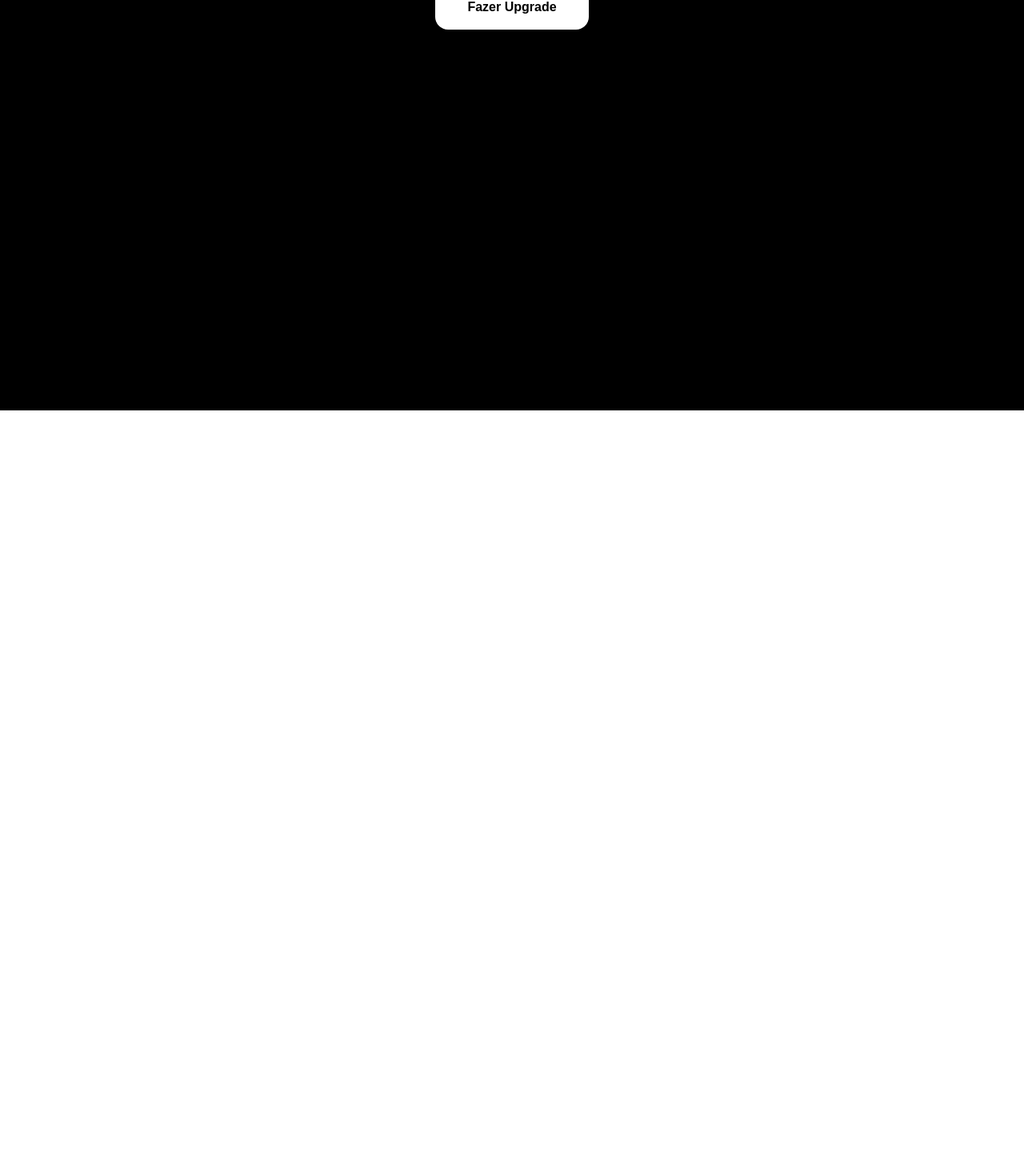
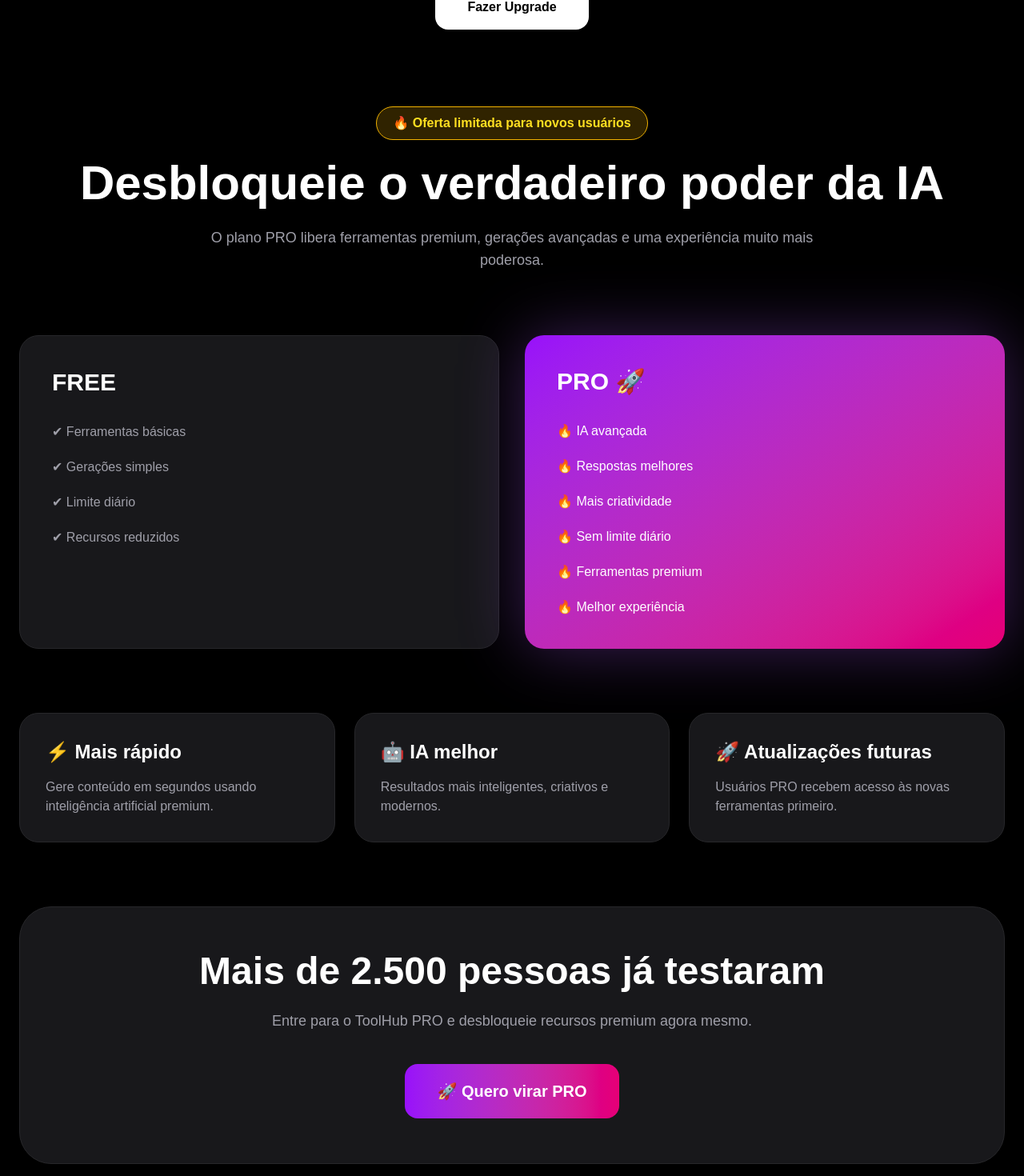
Before and after one commit to henriquesantossander-ctrl/toolhub-ai, a Next.js app: page /premium in a window 1280 px wide. Shown: the part 356-1826 px from the top of the page at 80% size. Before the commit the page ends 869 px from the top, so only its background shows below. Built offline with nearby package versions, Linux system fonts and the light colour scheme.

Commit message:
melhora pagina premium conversao

```diff
--- a/app/premium/page.tsx
+++ b/app/premium/page.tsx
@@ -58,6 +58,108 @@
           Fazer Upgrade
         </button>
       </div>
+      <section className="max-w-7xl mx-auto mt-24 space-y-20">
+
+  <div className="text-center">
+    <div className="inline-flex bg-yellow-500/20 border border-yellow-500 rounded-full px-5 py-2 text-yellow-300 font-bold mb-6">
+      🔥 Oferta limitada para novos usuários
+    </div>
+
+    <h2 className="text-4xl md:text-6xl font-bold mb-6">
+      Desbloqueie o verdadeiro poder da IA
+    </h2>
+
+    <p className="text-zinc-400 text-lg max-w-3xl mx-auto">
+      O plano PRO libera ferramentas premium, gerações avançadas e uma experiência muito mais poderosa.
+    </p>
+  </div>
+
+  <div className="grid grid-cols-1 md:grid-cols-2 gap-8">
+
+    <div className="bg-zinc-900 border border-zinc-800 rounded-3xl p-10">
+      <h3 className="text-3xl font-bold mb-8">
+        FREE
+      </h3>
+
+      <ul className="space-y-5 text-zinc-400">
+        <li>✔ Ferramentas básicas</li>
+        <li>✔ Gerações simples</li>
+        <li>✔ Limite diário</li>
+        <li>✔ Recursos reduzidos</li>
+      </ul>
+    </div>
+
+    <div className="bg-gradient-to-br from-purple-600 to-pink-600 rounded-3xl p-10 shadow-[0_0_80px_rgba(168,85,247,0.35)]">
+      <h3 className="text-3xl font-bold mb-8">
+        PRO 🚀
+      </h3>
+
+      <ul className="space-y-5">
+        <li>🔥 IA avançada</li>
+        <li>🔥 Respostas melhores</li>
+        <li>🔥 Mais criatividade</li>
+        <li>🔥 Sem limite diário</li>
+        <li>🔥 Ferramentas premium</li>
+        <li>🔥 Melhor experiência</li>
+      </ul>
+    </div>
+
+  </div>
+
+  <div className="grid grid-cols-1 md:grid-cols-3 gap-6">
+
+    <div className="bg-zinc-900 border border-zinc-800 rounded-3xl p-8">
+      <h3 className="text-2xl font-bold mb-4">
+        ⚡ Mais rápido
+      </h3>
+
+      <p className="text-zinc-400">
+        Gere conteúdo em segundos usando inteligência artificial premium.
+      </p>
+    </div>
+
+    <div className="bg-zinc-900 border border-zinc-800 rounded-3xl p-8">
+      <h3 className="text-2xl font-bold mb-4">
+        🤖 IA melhor
+      </h3>
+
+      <p className="text-zinc-400">
+        Resultados mais inteligentes, criativos e modernos.
+      </p>
+    </div>
+
+    <div className="bg-zinc-900 border border-zinc-800 rounded-3xl p-8">
+      <h3 className="text-2xl font-bold mb-4">
+        🚀 Atualizações futuras
+      </h3>
+
+      <p className="text-zinc-400">
+        Usuários PRO recebem acesso às novas ferramentas primeiro.
+      </p>
+    </div>
+
+  </div>
+
+  <div className="bg-zinc-900 border border-zinc-800 rounded-[40px] p-10 md:p-14 text-center">
+
+    <h2 className="text-4xl md:text-5xl font-bold mb-6">
+      Mais de 2.500 pessoas já testaram
+    </h2>
+
+    <p className="text-zinc-400 text-lg max-w-2xl mx-auto mb-10">
+      Entre para o ToolHub PRO e desbloqueie recursos premium agora mesmo.
+    </p>
+
+    <button
+      onClick={handleUpgrade}
+      className="bg-gradient-to-r from-purple-600 to-pink-600 px-10 py-5 rounded-2xl text-xl font-bold hover:scale-105 transition"
+    >
+      🚀 Quero virar PRO
+    </button>
+
+  </div>
+
+</section>
     </main>
   );
 }
```
